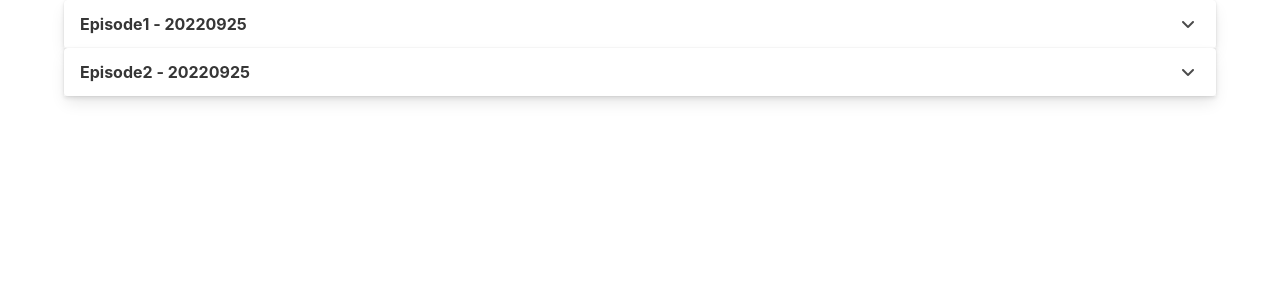
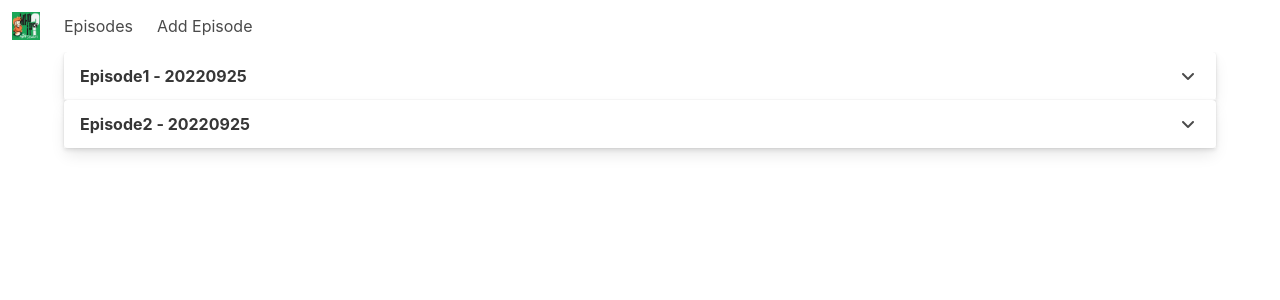
Before and after one commit to skaser85/wkiwms, a Flask app: page / in a window 1280 px wide. Shown: the top 300 px of the page. Run offline with Flask 2, Linux system fonts and the light colour scheme; data comes from the database, SQL or seed files in the repository; some libraries are stand-ins or nearby versions.

Commit message:
added navbar and a new page

```diff
--- a/server.py
+++ b/server.py
@@ -12,5 +12,10 @@ def index():
     """ serves the home page """
     return render_template('index.html', episodes=get_episodes())
 
+@app.route("/addEpisodeData")
+def addEpisodeData():
+    """ serves the addEpisodeData page"""
+    return render_template('addEpisodeData.html')
+
 if __name__ == '__main__':
      app.run(host='0.0.0.0', port=8008, debug=True)
--- a/templates/index.html
+++ b/templates/index.html
@@ -4,10 +4,34 @@
     <meta charset="UTF-8">
     <meta http-equiv="X-UA-Compatible" content="IE=edge">
     <meta name="viewport" content="width=device-width, initial-scale=1.0">
-    <link rel="stylesheet" href="../static/index.css">
-    <title>WKIWMS</title>
+    <link rel="stylesheet" href="../static/css/index.css">
+    <title>WKIWMS - Episodes</title>
 </head>
 <body>
+    <nav class="navbar" role="navigation" aria-label="main navigation">
+        <div class="navbar-brand">
+          <a class="navbar-item" href="https://www.instagram.com/p/CdaOEptPywa/">
+            <img src="../static/images/WKIWMS_logo.jpeg" width="28" height="28">
+          </a>
+
+          <a role="button" class="navbar-burger" aria-label="menu" aria-expanded="false" data-target="navbarBasicExample">
+            <span aria-hidden="true"></span>
+            <span aria-hidden="true"></span>
+            <span aria-hidden="true"></span>
+          </a>
+        </div>
+
+        <div id="navbarBasicExample" class="navbar-menu">
+          <div class="navbar-start">
+            <a class="navbar-item" href="{{ url_for('index') }}">
+              Episodes
+            </a>
+
+            <a class="navbar-item" href="{{ url_for('addEpisodeData') }}">
+              Add Episode
+            </a>
+        </div>
+    </nav>
     <div class="container" id="episodes-container">
         {% for episode in episodes %}
         <div class="card">
@@ -108,6 +132,6 @@
         {% endfor %}
     </div>
     <script src="https://kit.fontawesome.com/5e450a7643.js" crossorigin="anonymous"></script>
-    <script src="../static/index.js"></script>
+    <script src="../static/js/index.js"></script>
 </body>
 </html>
```
Also changed, not shown: templates/addEpisodeData.html (added, +41 -0 lines), static/css/index.css (renamed from static/index.css), static/images/WKIWMS_logo.jpeg (added), static/js/index.js (renamed from static/index.js).
